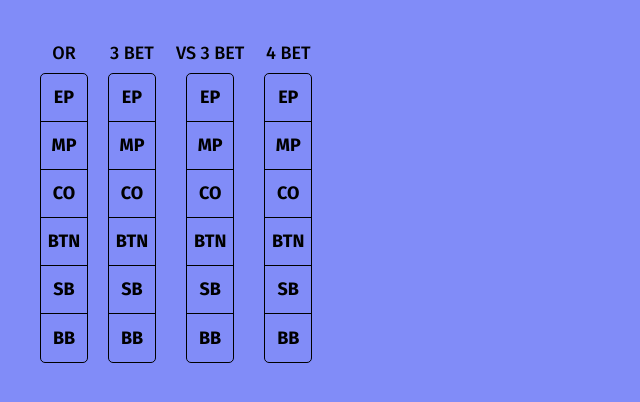
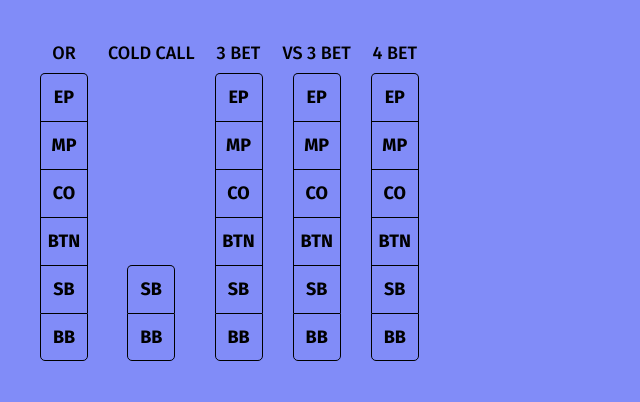
Before and after one commit to syndikat8/poker-helper, a Vue app: page /main-page in a window 1280 px wide. Shown: the top 402 px of the page, without its empty margins (0-640 px from the left). Built offline with nearby package versions, Linux system fonts and the light colour scheme.

Commit message:
feat: add main page

```diff
--- a/src/components/List/List.vue
+++ b/src/components/List/List.vue
@@ -1,9 +1,13 @@
 <template>
-    <div class="w-12 border-1 rounded-1.25">
+    <div class="grid grid-rows-6 grid-cols-1 w-12">
         <div
-            class="w-full h-12 flex justify-center items-center border-b-1 last:border-b-0 text-4.5 font-bold cursor-pointer hover:bg-indigo-500"
-            v-for="item in itemsPosition"
+            class="w-full h-12 flex justify-center items-center border-x-1 border-t-1 last:border-b-1
+            last:rounded-b-1.25 first:rounded-t-1.25 text-4.5 font-bold cursor-pointer hover:bg-indigo-500"
+            v-for="item in items"
             :key="item.id"
+            :style="{ gridRow: item.id }"
+            @mouseenter="onMouseenter"
+            @mouseleave="onMouseleave"
             @click="onGoToPosition(item)"
         >
             {{ item.name }}
@@ -12,19 +16,24 @@
 </template>
 
 <script setup>
-import { reactive } from 'vue'
 
-const itemsPosition = reactive([
-    { id: 1, name: 'EP' },
-    { id: 2, name: 'MP' },
-    { id: 3, name: 'CO' },
-    { id: 4, name: 'BTN' },
-    { id: 5, name: 'SB' },
-    { id: 6, name: 'BB' },
-])
-
+defineProps({
+    items: {
+        type: Array,
+        default: () => ([])
+    }
+})
 
 const onGoToPosition = (item) => {
     console.log('onGoToPosition', item)
 }
+
+const onMouseenter = (item) => {
+    console.log('onMouseenter')
+}
+
+const onMouseleave = (item) => {
+    console.log('onMouseleave')
+}
+
 </script>
--- a/src/constants/itemsPosition.js
+++ b/src/constants/itemsPosition.js
@@ -1,20 +1,44 @@
+const EP = { id: 1, name: 'EP' }
+const MP = { id: 2, name: 'MP' }
+const CO = { id: 3, name: 'CO' }
+const BTN = { id: 4, name: 'BTN' }
+const SB = { id: 5, name: 'SB' }
+const BB = { id: 6, name: 'BB' }
+
+const positions = [
+    EP,
+    MP,
+    CO,
+    BTN,
+    SB,
+    BB,
+]
 
 const itemsPosition = [
     {
         id: 1,
         name: 'OR',
+        positions
     },
     {
         id: 2,
-        name: '3 BET',
+        name: 'COLD CALL',
+        positions: [SB, BB]
     },
     {
         id: 3,
-        name: 'VS 3 BET',
+        name: '3 BET',
+        positions
     },
     {
         id: 4,
+        name: 'VS 3 BET',
+        positions
+    },
+    {
+        id: 5,
         name: '4 BET',
+        positions
     }
 ]
 
--- a/src/page/MainPage/MainPage.vue
+++ b/src/page/MainPage/MainPage.vue
@@ -9,7 +9,7 @@
                 {{ item.name }}
             </div>
 
-            <List />
+            <List :items="item.positions" />
         </div>
     </div>
 </template>
```
